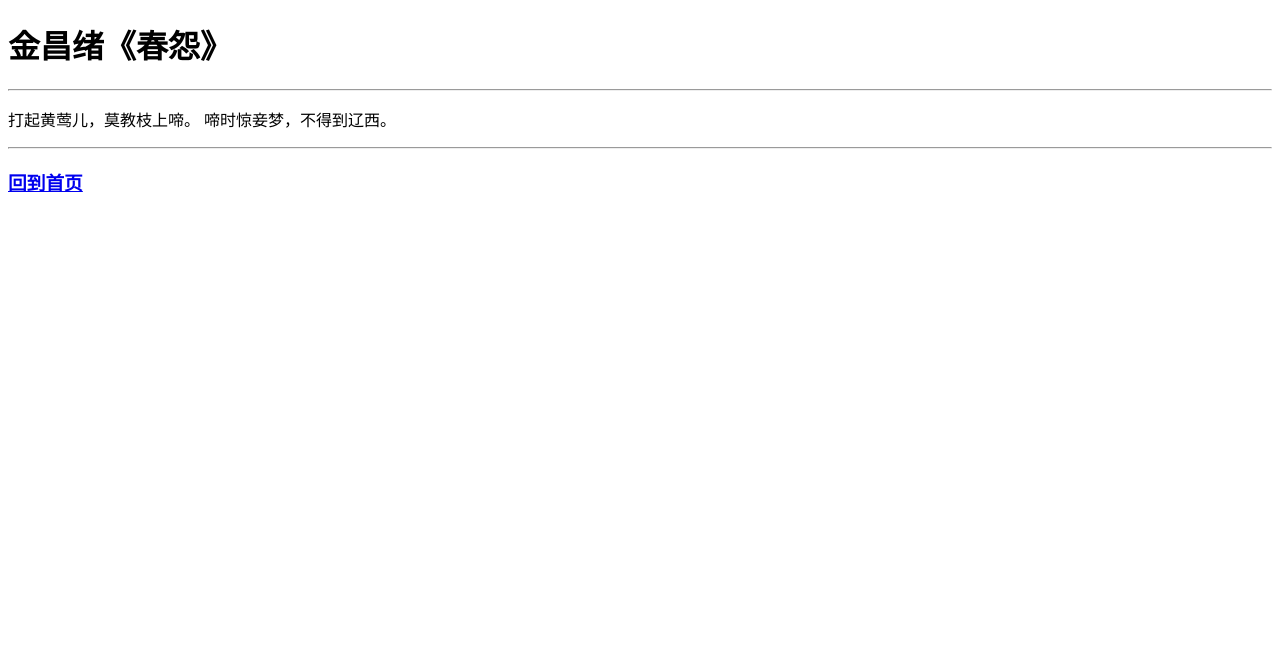
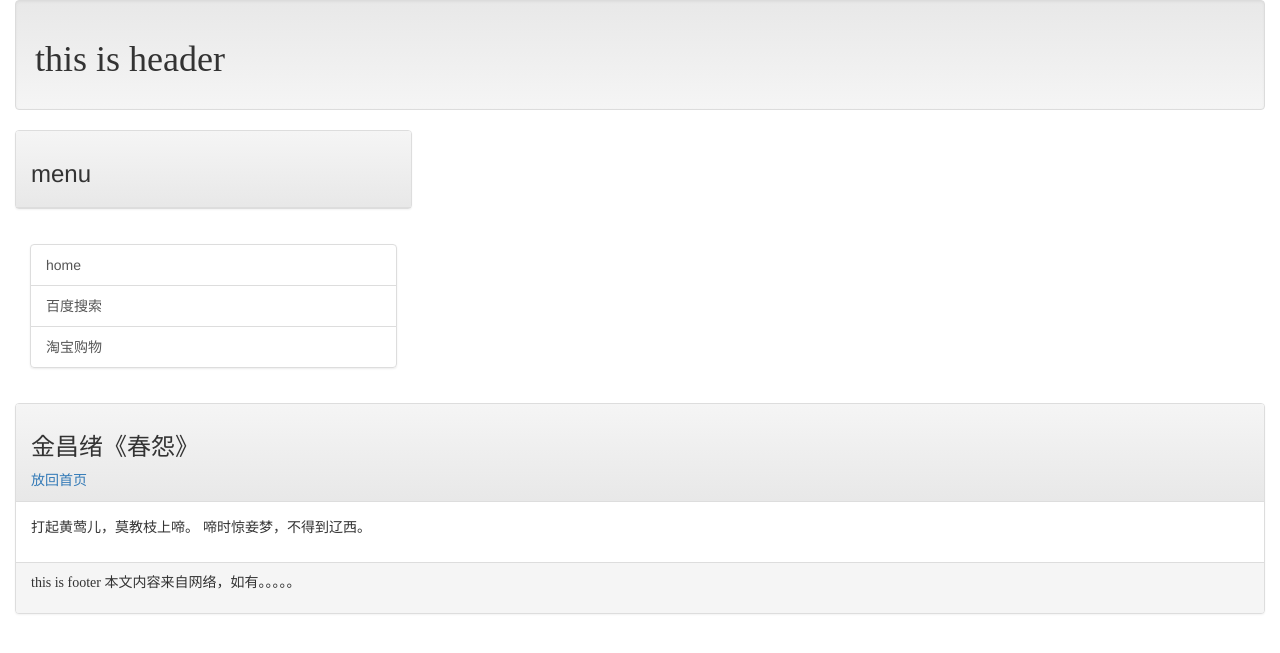
Before and after one commit to zsxielixin/mblog, a Django app: page /homepage1/post/5 in a window 1280 px wide. Shown: the top 653 px of the page. Run offline with Django 3.2, Linux system fonts and the light colour scheme; data comes from the database, SQL or seed files in the repository; some libraries are stand-ins or nearby versions.

Commit message:
20190107 21:58

```diff
--- /dev/null
+++ b/mblog/mainsite/templates/base.html
@@ -0,0 +1,62 @@
+<!-- base.html -->
+<!DOCTYPE html>
+<html lang="en">
+<head>
+    <meta charset="UTF-8">
+    <title>
+        {% block title %}
+
+        {% endblock %}
+    </title>
+    <!-- Latest compiled and minified CSS -->
+    <link rel="stylesheet" href="https://maxcdn.bootstrapcdn.com/bootstrap/3.3.7/css/bootstrap.min.css"
+          integrity="sha384-BVYiiSIFeK1dGmJRAkycuHAHRg32OmUcww7on3RYdg4Va+PmSTsz/K68vbdEjh4u" crossorigin="anonymous">
+
+    <!-- Optional theme -->
+    <link rel="stylesheet" href="https://maxcdn.bootstrapcdn.com/bootstrap/3.3.7/css/bootstrap-theme.min.css"
+          integrity="sha384-rHyoN1iRsVXV4nD0JutlnGaslCJuC7uwjduW9SVrLvRYooPp2bWYgmgJQIXwl/Sp" crossorigin="anonymous">
+
+    <!-- Latest compiled and minified JavaScript -->
+    <script src="https://maxcdn.bootstrapcdn.com/bootstrap/3.3.7/js/bootstrap.min.js"
+            integrity="sha384-Tc5IQib027qvyjSMfHjOMaLkfuWVxZxUPnCJA7l2mCWNIpG9mGCD8wGNIcPD7Txa"
+            crossorigin="anonymous"></script>
+</head>
+<body>
+<div class="container-fluid">
+    {% include 'header.html' %}
+    <div class="row">
+        <div class="col-sm-4 col-md-4">
+            <div class="panel panel-default">
+                <div class="panel-heading">
+                    <h3> menu </h3>
+                </div>
+            </div>
+            <div class="panel-body">
+                <div class="list-group">
+                    <a href="/" class="list-group-item">home</a>
+                    <a href="http://www.baidu.com" class="list-group-item">百度搜索</a>
+                    <a href="http://www.taobao.com" class="list-group-item">淘宝购物</a>
+                </div>
+            </div>
+
+        </div>
+    </div>
+
+    <div class="panel panel-default">
+        <div class="panel-heading">
+            {% block headmessage %}
+
+            {% endblock %}
+        </div>
+        <div class="panel-body">
+            {% block content %}
+
+            {% endblock %}
+        </div>
+        <div class="panel-footer">
+            {% include 'footer.html' %}
+        </div>
+    </div>
+</div>
+</body>
+</html>
--- /dev/null
+++ b/mblog/mainsite/templates/footer.html
@@ -0,0 +1,8 @@
+<!-- footer.html  -->
+{% block footer %}
+{% if now %}
+<p style="font-family: 微软雅黑;"> this is footer 现在时刻：{{ now }}</p>
+    {% else %}
+<p style="font-family: 微软雅黑;"> this is footer 本文内容来自网络，如有。。。。。</p>
+{% endif %}
+{% endblock %}
--- /dev/null
+++ b/mblog/mainsite/templates/header.html
@@ -0,0 +1,4 @@
+<!-- header.html  -->
+<div class="well">
+    <h1 style="font-family: 微软雅黑;">this is header</h1>
+</div>
--- a/mblog/mainsite/templates/post.html
+++ b/mblog/mainsite/templates/post.html
@@ -1,8 +1,23 @@
+{% extends 'base.html' %}
+{% block title %}
+{{ post.title }} -- 天地
+{% endblock %}
+{% block headmessage %}
+<h3 style="font-family: 微软雅黑;">{{ post.title }}</h3>
+    <a style="font-family: 微软雅黑;" href="../">放回首页</a>
+{% endblock %}
+{% block content %}
+<p>
+    {{ post.body }}
+</p>
+{% endblock %}
+<!--
 <!DOCTYPE html>
 <html lang="en">
 <head>
     <meta charset="UTF-8">
-    <title>欢迎来到我的博客</title>
+    <title>欢迎来到我的博客
+    </title>
 </head>
 <body>
 <h1>{{ post.title }}</h1>
@@ -13,3 +28,4 @@
 <h3><a href="../">回到首页</a></h3>
 </body>
 </html>
+-->
```
Also changed, not shown: mblog/mainsite/templates/index.html (+16 -4 lines).
